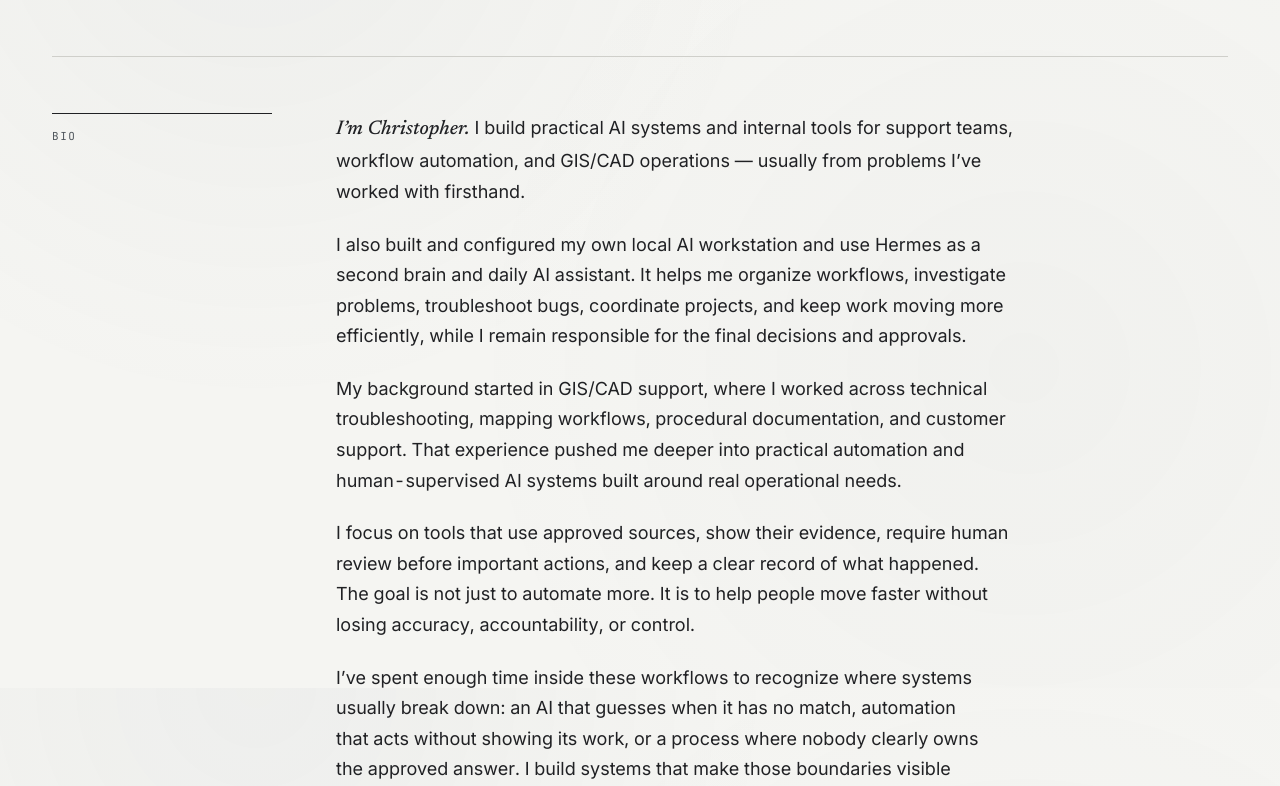
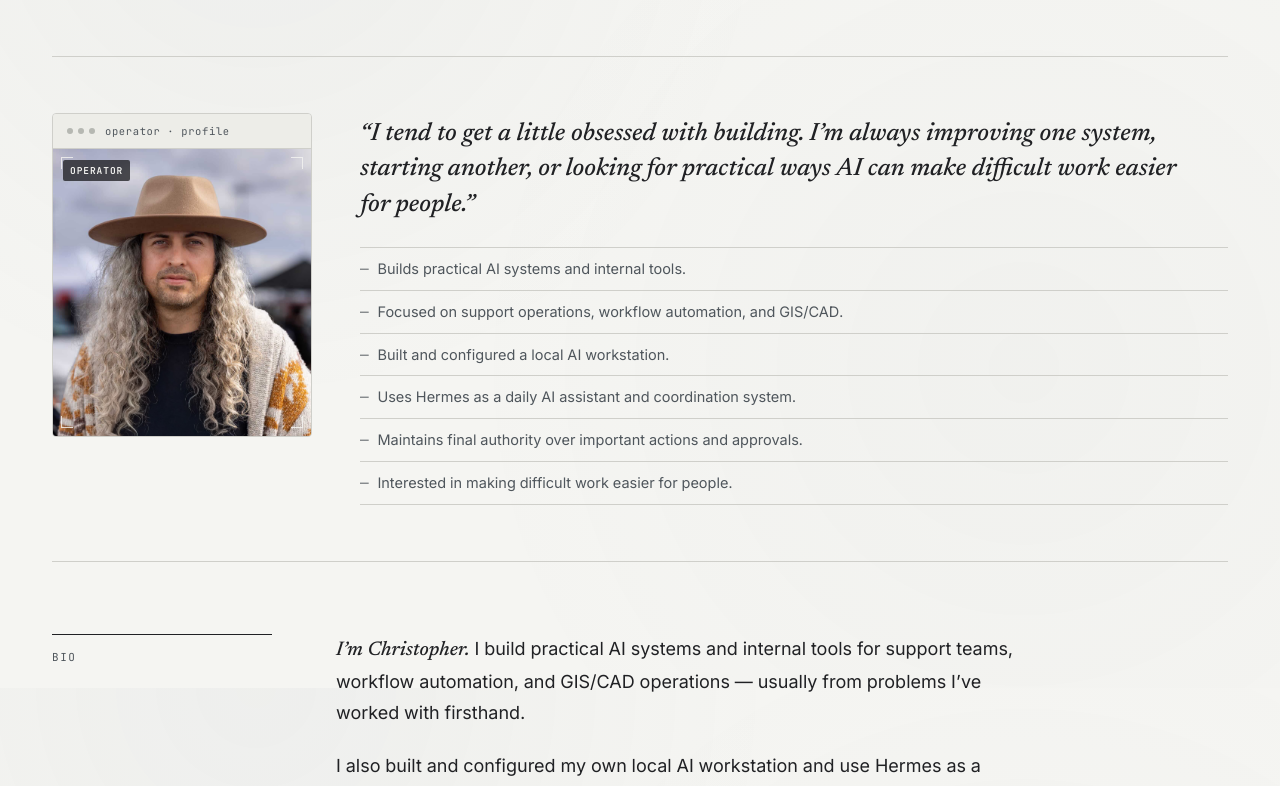
Before and after one commit to chrisrivero-dev/crvro-portfolio, a React (Vite) app: page / in a window 1280 px wide. Shown: the part 4112-4898 px from the top of the page. Built offline with nearby package versions, Linux system fonts and the light colour scheme.

Commit message:
Add operator profile portrait and personal portfolio details

```diff
--- a/src/components/About.jsx
+++ b/src/components/About.jsx
@@ -1,4 +1,64 @@
 import React from 'react';
+import { motion, useReducedMotion } from 'framer-motion';
+
+const EASE = [0.16, 1, 0.3, 1];
+
+const OPERATOR_POINTS = [
+  'Builds practical AI systems and internal tools.',
+  'Focused on support operations, workflow automation, and GIS/CAD.',
+  'Built and configured a local AI workstation.',
+  'Uses Hermes as a daily AI assistant and coordination system.',
+  'Maintains final authority over important actions and approvals.',
+  'Interested in making difficult work easier for people.',
+];
+
+function OperatorProfile() {
+  const reduced = useReducedMotion();
+  return (
+    <motion.div
+      className="operator-profile"
+      initial={reduced ? false : { opacity: 0, y: 16 }}
+      whileInView={{ opacity: 1, y: 0 }}
+      viewport={{ once: true, amount: 0.3 }}
+      transition={{ duration: 0.55, ease: EASE }}
+    >
+      <div className="operator-portrait-frame">
+        <div className="operator-portrait-bar">
+          <span className="operator-portrait-dots" aria-hidden="true"><i /><i /><i /></span>
+          <span className="operator-portrait-label">operator · profile</span>
+        </div>
+        <div className="operator-portrait-img-wrap">
+          <span className="operator-tick operator-tick--tl" aria-hidden="true" />
+          <span className="operator-tick operator-tick--tr" aria-hidden="true" />
+          <span className="operator-tick operator-tick--bl" aria-hidden="true" />
+          <span className="operator-tick operator-tick--br" aria-hidden="true" />
+          <img
+            className="operator-portrait-img"
+            src="/images/6B4B95A1-EA8E-4643-B494-D08EB3979D57.JPG"
+            alt="Portrait of Christopher Rivero."
+            width="600"
+            height="667"
+            loading="lazy"
+          />
+        </div>
+        <span className="operator-tag">OPERATOR</span>
+      </div>
+
+      <div className="operator-copy">
+        <p className="operator-quote">
+          “I tend to get a little obsessed with building. I’m always
+          improving one system, starting another, or looking for practical
+          ways AI can make difficult work easier for people.”
+        </p>
+        <ul className="operator-list">
+          {OPERATOR_POINTS.map((point) => (
+            <li key={point}>{point}</li>
+          ))}
+        </ul>
+      </div>
+    </motion.div>
+  );
+}
 
 export default function About() {
   return (
@@ -10,6 +70,9 @@ export default function About() {
             Support ops, GIS work, and <em>the tools that came out of both.</em>
           </div>
         </div>
+
+        <OperatorProfile />
+
         <div className="grid">
           <div className="marker">
             <div
--- a/src/components/Contact.jsx
+++ b/src/components/Contact.jsx
@@ -6,7 +6,11 @@ export default function Contact() {
       <div className="container-wide">
         <div className="section-head reveal">
           <div className="index">§ 04 — Contact</div>
-          <div className="h">Want to work together, <em>or just talk shop?</em></div>
+          <div className="h">
+            Want to work together or talk about AI, GIS/CAD, support
+            systems, <em>or an idea you’re trying to bring to life?</em> Let
+            me know.
+          </div>
         </div>
         <div className="grid">
           <div></div>
--- a/src/styles/portfolio.css
+++ b/src/styles/portfolio.css
@@ -1036,6 +1036,131 @@ section.contact .grid > * {
    ABOUT
    ───────────────────────────────────────────────────────── */
 .about { padding: 96px 0; border-bottom: 1px solid var(--rule); }
+
+/* ── Operator profile — portrait + pull quote + compact intro ────
+   Sits above the existing Bio grid; console-chrome frame echoes the
+   same panel language as the evidence/demo consoles elsewhere on
+   the site, so the portrait reads as part of the system, not a
+   bolted-on résumé headshot. */
+.operator-profile {
+  display: grid;
+  grid-template-columns: 260px 1fr;
+  gap: 48px;
+  align-items: start;
+  margin: 0 0 72px;
+  padding-bottom: 56px;
+  border-bottom: 1px solid var(--rule);
+}
+
+.operator-portrait-frame {
+  position: relative;
+  border: 1px solid var(--rule);
+  border-radius: var(--r-2);
+  background: color-mix(in oklab, var(--paper-2) 65%, var(--paper));
+  overflow: hidden;
+}
+.operator-portrait-bar {
+  display: flex;
+  align-items: center;
+  gap: 10px;
+  padding: 9px 14px;
+  border-bottom: 1px solid var(--rule);
+  background: color-mix(in oklab, var(--paper-3) 60%, var(--paper));
+}
+.operator-portrait-dots { display: inline-flex; gap: 5px; }
+.operator-portrait-dots i {
+  width: 6px; height: 6px; border-radius: 50%;
+  background: var(--rule-strong);
+  display: inline-block;
+}
+.operator-portrait-label {
+  font-family: var(--font-mono);
+  font-size: 10.5px;
+  letter-spacing: 0.06em;
+  color: var(--graphite);
+}
+.operator-portrait-img-wrap {
+  position: relative;
+  aspect-ratio: 9 / 10;
+  overflow: hidden;
+}
+.operator-portrait-img {
+  width: 100%;
+  height: 100%;
+  object-fit: cover;
+  object-position: center 6%;
+  display: block;
+}
+/* Cartographic corner registration marks — static, restrained */
+.operator-tick {
+  position: absolute;
+  width: 12px;
+  height: 12px;
+  z-index: 1;
+  pointer-events: none;
+  opacity: 0.8;
+}
+.operator-tick--tl { top: 8px; left: 8px; border-top: 1.5px solid var(--paper); border-left: 1.5px solid var(--paper); }
+.operator-tick--tr { top: 8px; right: 8px; border-top: 1.5px solid var(--paper); border-right: 1.5px solid var(--paper); }
+.operator-tick--bl { bottom: 8px; left: 8px; border-bottom: 1.5px solid var(--paper); border-left: 1.5px solid var(--paper); }
+.operator-tick--br { bottom: 8px; right: 8px; border-bottom: 1.5px solid var(--paper); border-right: 1.5px solid var(--paper); }
+.operator-tag {
+  position: absolute;
+  top: 46px;
+  left: 10px;
+  z-index: 1;
+  font-family: var(--font-mono);
+  font-size: 9.5px;
+  font-weight: 600;
+  letter-spacing: 0.1em;
+  color: var(--paper);
+  background: color-mix(in oklab, var(--ink) 78%, transparent);
+  padding: 3px 7px;
+  border-radius: var(--r-1);
+}
+
+.operator-copy { padding-top: 4px; }
+.operator-quote {
+  font-family: var(--font-serif);
+  font-style: italic;
+  font-size: clamp(20px, 2.1vw, 25px);
+  line-height: 1.42;
+  font-weight: 500;
+  color: var(--ink);
+  margin: 0 0 24px;
+  text-wrap: pretty;
+}
+.operator-list {
+  list-style: none;
+  margin: 0;
+  padding: 0;
+  border-top: 1px solid var(--rule);
+}
+.operator-list li {
+  font-family: var(--font-body);
+  font-size: 14.5px;
+  line-height: 1.5;
+  color: var(--graphite);
+  padding: 10px 0;
+  border-bottom: 1px solid var(--rule);
+}
+.operator-list li::before {
+  content: '— ';
+  color: var(--pencil);
+  font-family: var(--font-mono);
+}
+
+@media (max-width: 720px) {
+  .operator-profile {
+    grid-template-columns: 1fr;
+    gap: 28px;
+    margin-bottom: 48px;
+    padding-bottom: 40px;
+  }
+  .operator-portrait-frame { max-width: 340px; }
+  .operator-quote { font-size: 19px; }
+}
+
 .about .body {
   max-width: 680px;
 }
```
